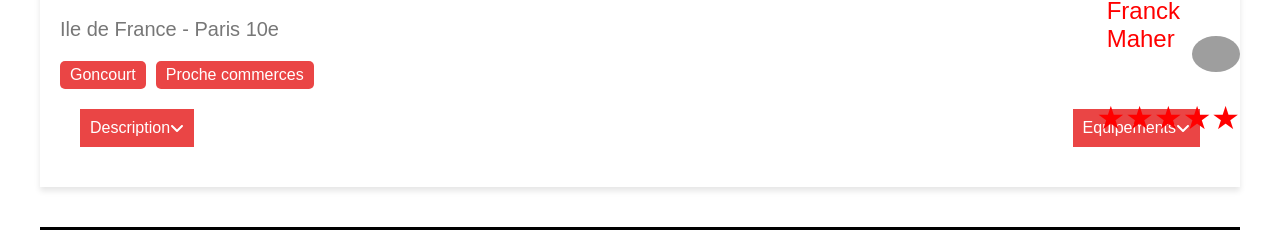
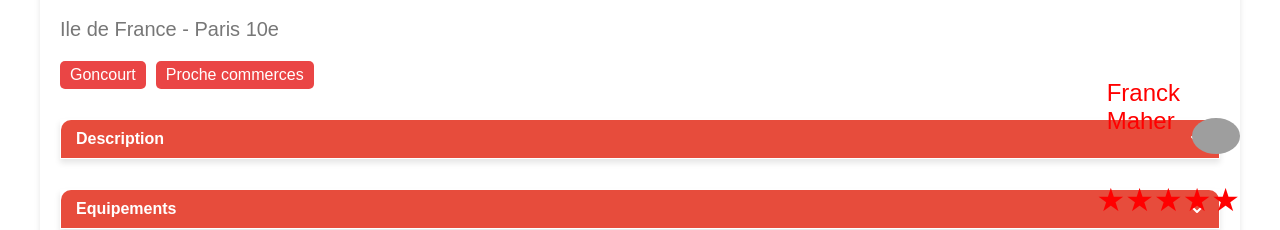
Before and after one commit to tchjohanna/Kasa, a React (Create React App) app: page /appartement/0979876d in a window 1280 px wide. Shown: the part 580-810 px from the top of the page. Built offline with nearby package versions, Linux system fonts and the light colour scheme; grey boxes are pictures that could not be loaded.

Commit message:
design à terminer sur les dropdown des pages AppartementDetails changement en cours

```diff
--- a/src/assets/styles/style.scss
+++ b/src/assets/styles/style.scss
@@ -379,47 +379,34 @@ footer{
 
 
 
+.dropdown-section {
 
-  .dropdown-container {
+  margin-bottom: 20px;
+  border: 1px solid #ffffff;
+  box-shadow: 0 4px 6px rgba(0,0,0,0.1);
+  margin-top: 30px;
+  max-width: 100%;
+
+  .dropdown-title {
+
+    padding: 10px 15px;
+    cursor: pointer;
+    background-color: #e74c3c;
+    color: white;
+    font-weight: bold;
+    border-radius: 10px 10px 0 0;
     display: flex;
     justify-content: space-between;
-    margin: 20px;
+    align-items: center;
+  }
+
+  .dropdown-content {
+    padding: 10px 15px;
+    background-color: rgb(234, 234, 234);
+    border-top: 1px solid #ccc;
+    color: red;
+    margin-top: -5px;
+    border-radius: 0 0 10px 10px;
 
   }
-
-
-.dropdown {
-  position: relative;
-  width: calc(50% - 10px); /* Aligner les deux dropdowns à côté l'un de l'autre avec un espace de 10px entre eux */
 }
-
-.dropdown-title {
-  background-color: $secondary-color;
-  color: white;
-
-  padding: 10px;
-  display: flex;
-  align-items: center;
-  justify-content: space-between;
-  cursor: pointer;
-
-  .arrow {
-    transform: rotate(180deg); /* Faites pivoter la flèche vers le bas par défaut */
-    transition: transform 0.3s ease-out;
-  }
-}
-
-.dropdown-content {
-  background-color: gray;
-  color: red;
-  padding: 10px;
-  display: none; /* Masquer le contenu par défaut */
-}
-
-.dropdown.open .dropdown-title .arrow {
-  transform: rotate(0); /* Faites pivoter la flèche vers le haut lorsque le menu est ouvert */
-}
-
-.dropdown.open .dropdown-content {
-  display: block; /* Afficher le contenu lorsque le menu est ouvert */
-}
```
